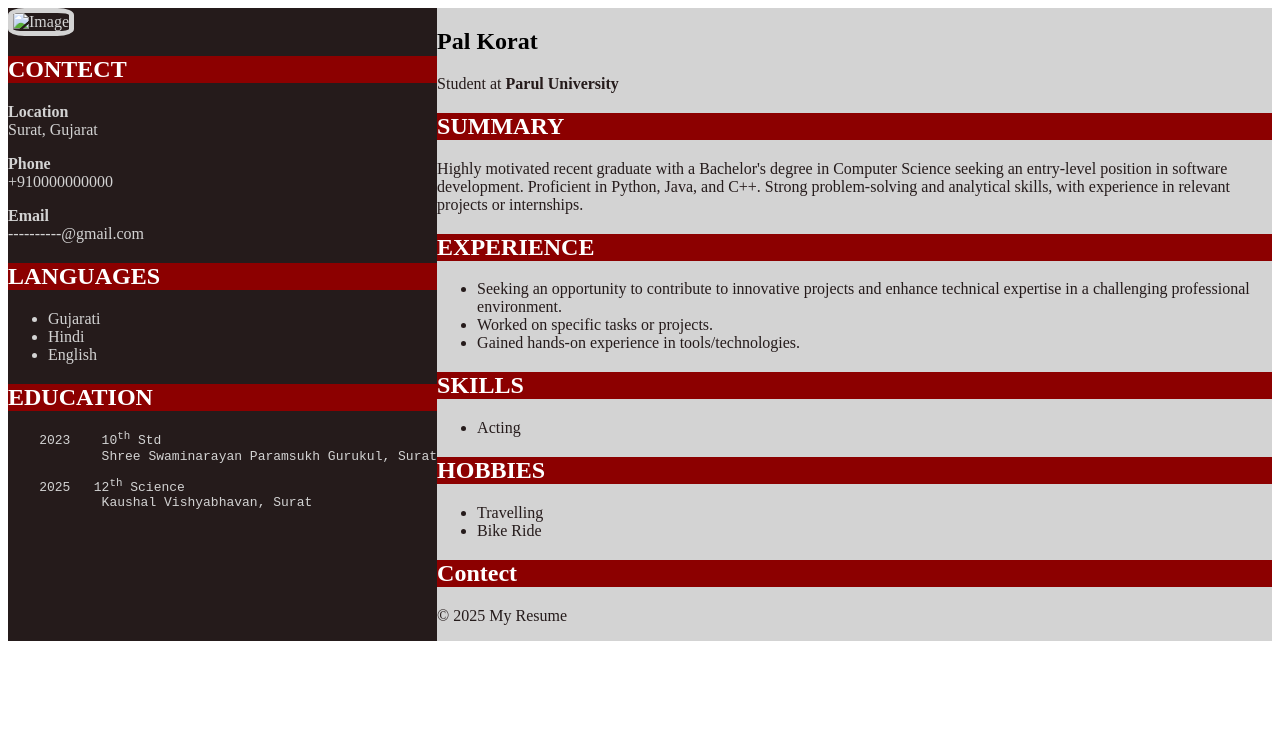
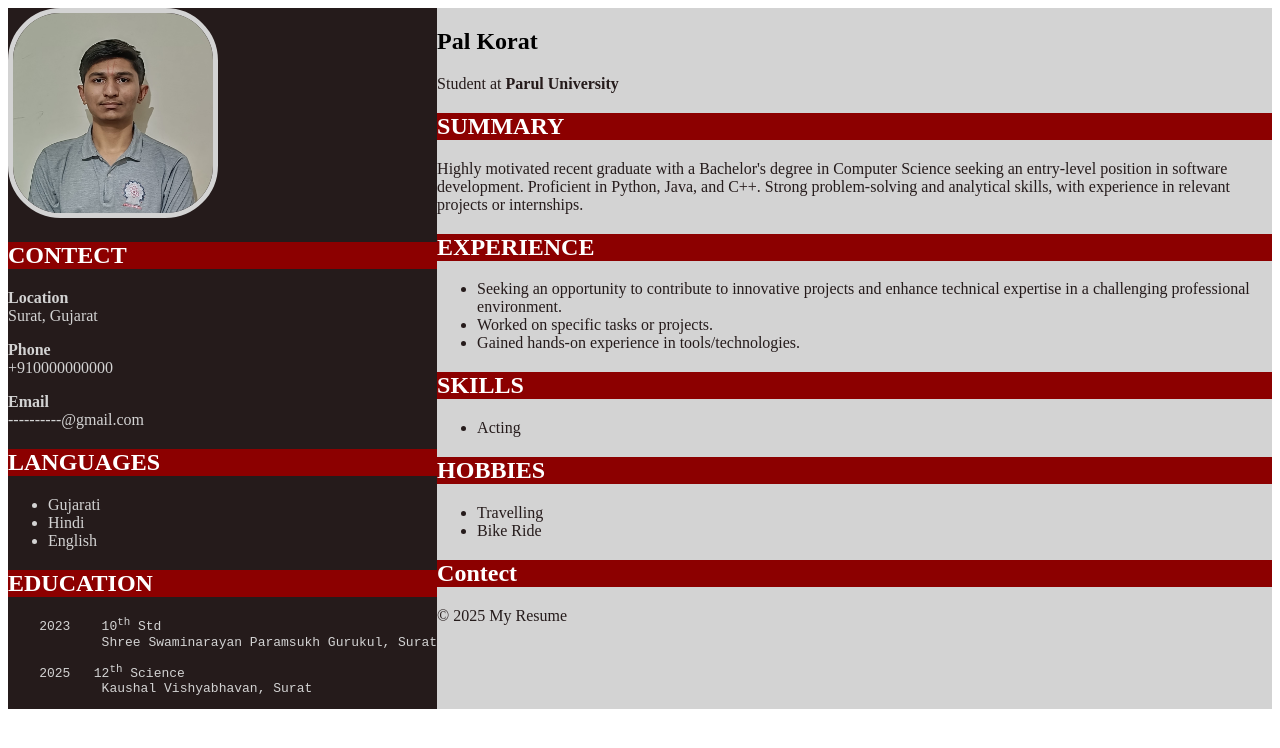
Before and after one commit to PalKorat/Resume, a plain HTML site: page index.html in a window 1280 px wide. Drawn offline with Linux system fonts and the light colour scheme; the site is published under a folder, as on GitHub Pages, so addresses that start at the root find nothing.

Commit message:
Update index.html

```diff
--- a/index.html
+++ b/index.html
@@ -43,7 +43,7 @@
   <body>
     <main>
       <section>
-        <img src="/Image.jpg" alt="Image" />
+        <img src="Image.jpg" alt="Image" />
 
         <h2 id="1">CONTECT</h2>
 
```
